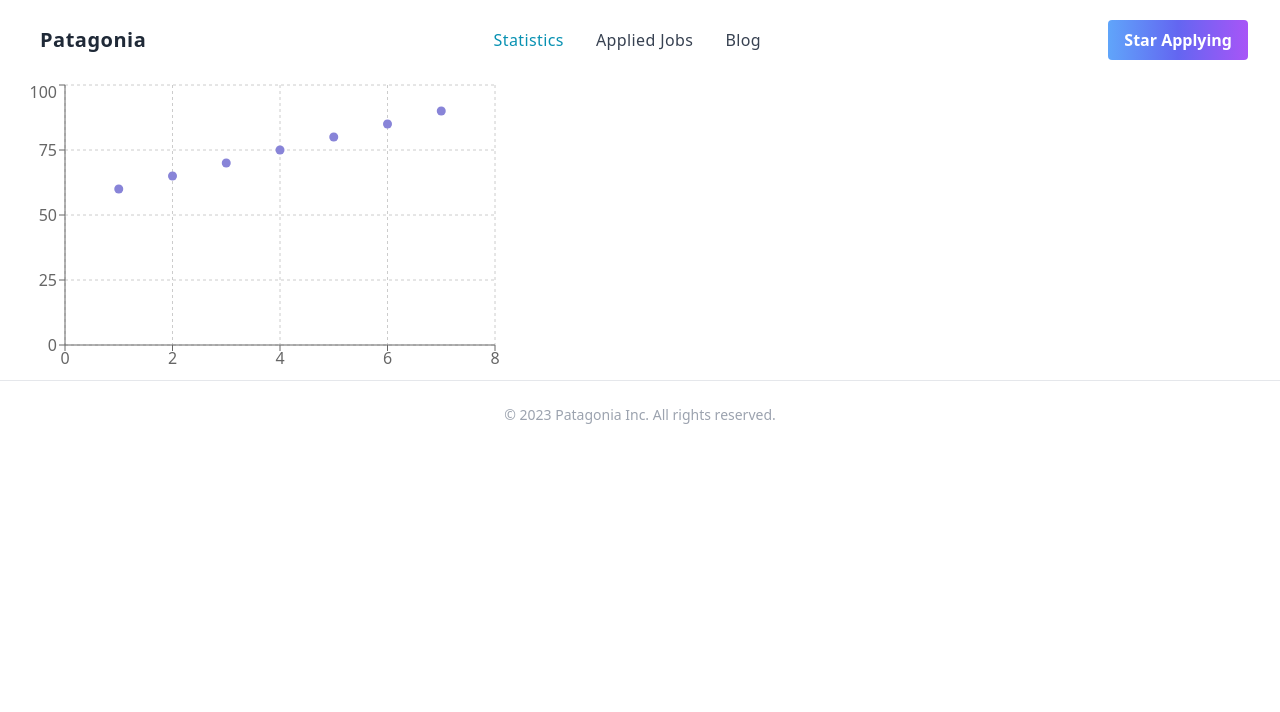
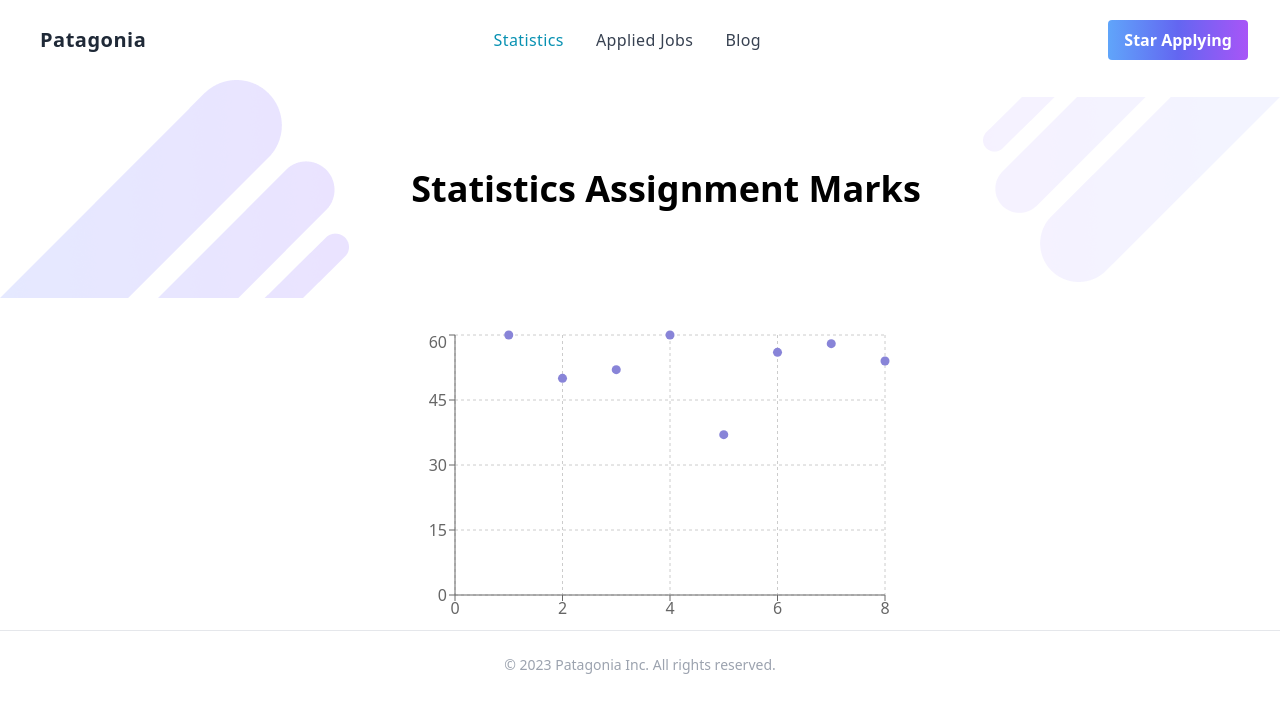
Before and after one commit to mahmudsajeeb/career-website, a React (Vite) app: page /statistics in a window 1280 px wide. Shown: the top 712 px of the page. Built offline with nearby package versions, Linux system fonts and the light colour scheme.

Commit message:
statistics

```diff
--- a/src/components/Statistics.jsx
+++ b/src/components/Statistics.jsx
@@ -1,18 +1,21 @@
 import React, { useState, useEffect } from 'react';
 import { Pie } from 'react-chartjs-2';
 import { ScatterChart, Scatter, XAxis, YAxis, CartesianGrid, Tooltip } from 'recharts';
+import img from '../assets/All Images/Vector.png'
+import imgtwo from '../assets/All Images/Vector-1.png'
 
 
 const Statistics = () => {
   // const [chartData, setChartData] = useState({});
   const data = [
     { x: 1, y: 60 },
-    { x: 2, y: 65 },
-    { x: 3, y: 70 },
-    { x: 4, y: 75 },
-    { x: 5, y: 80 },
-    { x: 6, y: 85 },
-    { x: 7, y: 90 },
+    { x: 2, y: 50 },
+    { x: 3, y: 52 },
+    { x: 4, y: 60 },
+    { x: 5, y: 37 },
+    { x: 6, y: 56 },
+    { x: 7, y: 58 },
+    { x: 8, y: 54 },
   ];
 
 
@@ -20,7 +23,14 @@ const Statistics = () => {
 
 
   return (
-    <div>
+    <>
+           <div className='flex justify-between items-center'>
+     <div > <img src={img} alt="" /></div>
+     <h1 className='text-4xl font-semibold'>Statistics Assignment Marks</h1>
+      <div><img src={imgtwo} alt="" /></div>
+     </div>
+
+    <div className='flex justify-center items-center mt-8'>
          <ScatterChart width={500} height={300}>
       <CartesianGrid strokeDasharray="3 3" />
       <XAxis type="number" dataKey="x" name="Assignment Number" />
@@ -29,6 +39,7 @@ const Statistics = () => {
       <Scatter name="Assignment Marks" data={data} fill="#8884d8" />
     </ScatterChart>
     </div>
+    </>
   );
 };
 
```
